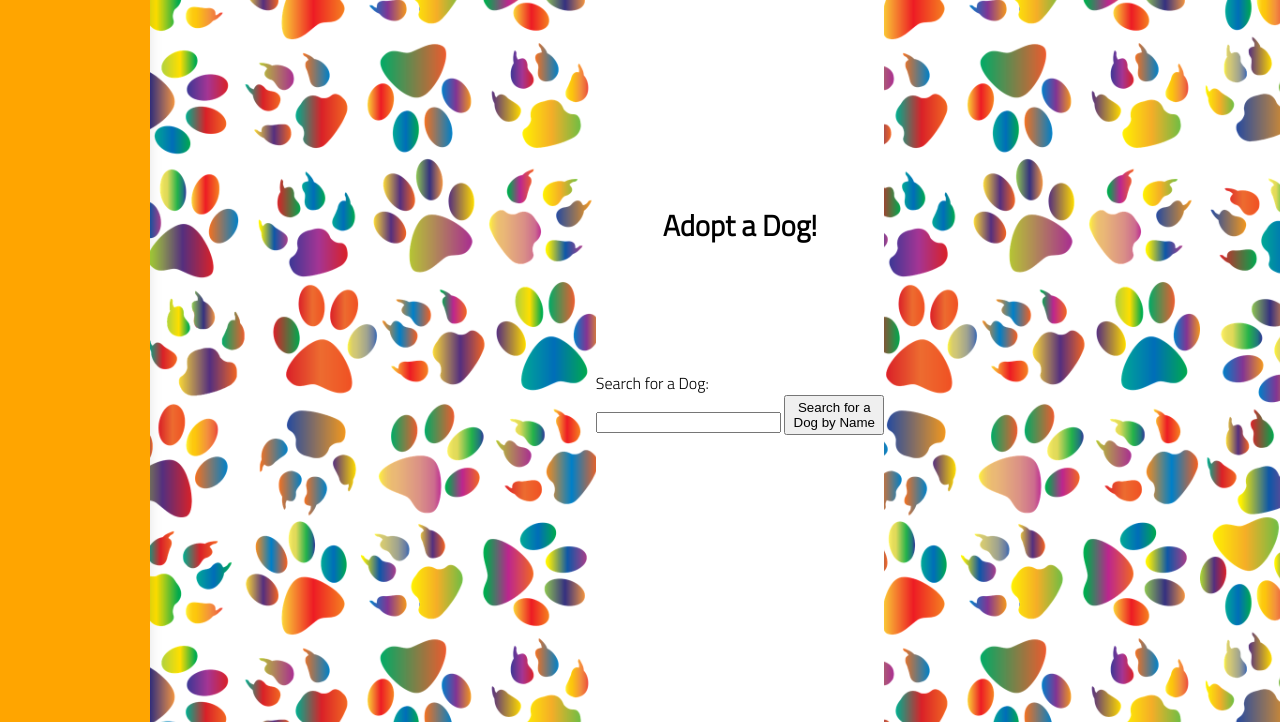
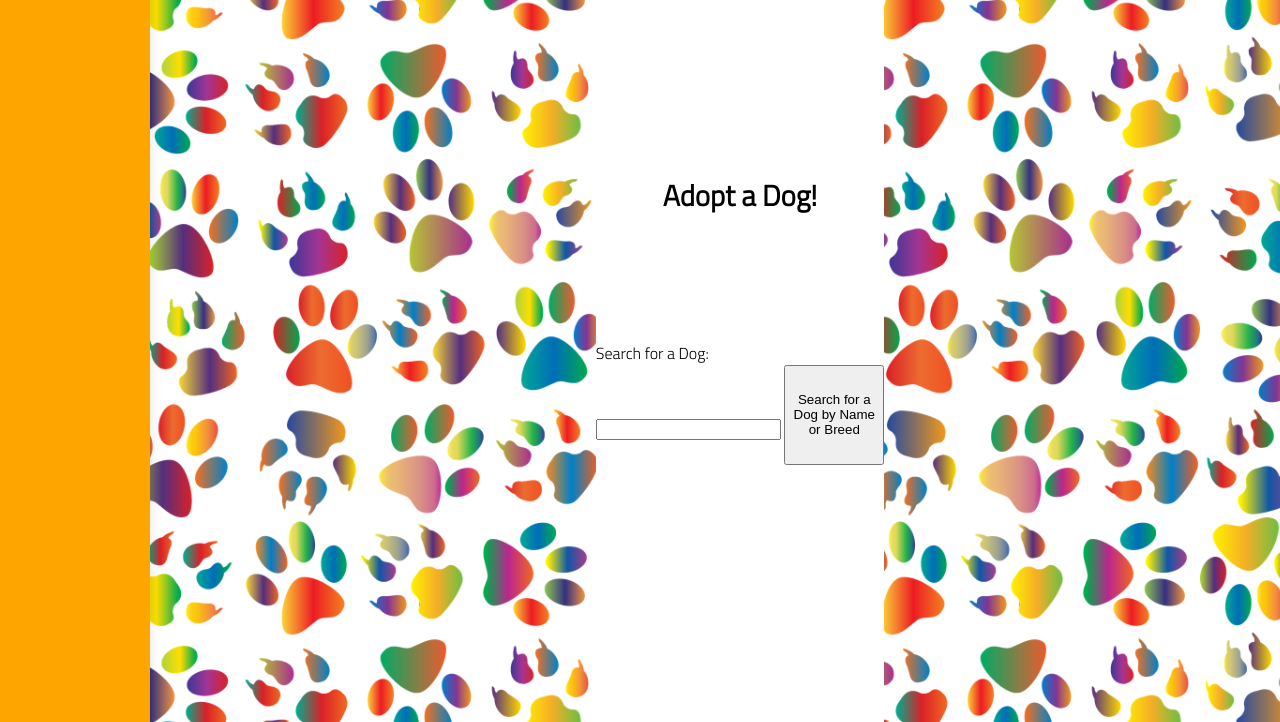
Before and after one commit to ElliottProductions/half-baked-web-dog-feb, a plain HTML site: page index.html in a window 1280 px wide. Shown: the part 78-800 px from the top of the page. Drawn offline with nearby package versions, Linux system fonts and the light colour scheme; no server answers.

Commit message:
edited hardcoded text on button

```diff
--- a/index.html
+++ b/index.html
@@ -27,7 +27,7 @@
 
                 <p>Search for a Dog:</p>
                 <input id="name-input">
-                <button id="dog-button">Search for a Dog by Name</button>
+                <button id="dog-button">Search for a Dog by Name or Breed</button>
 
             </div>
         </section>
--- a/styles/style.css
+++ b/styles/style.css
@@ -144,5 +144,5 @@ p {
 
 #dog-button {
     width: 100px;
-    height: 40px;
+    height: 100px;
 }
```
